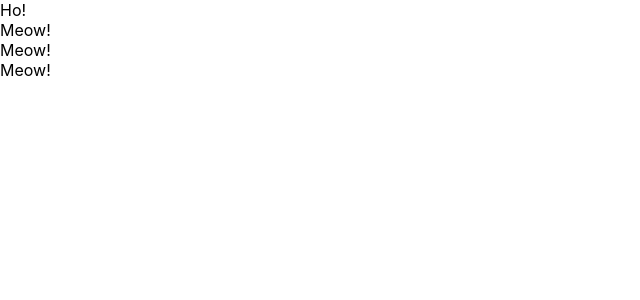
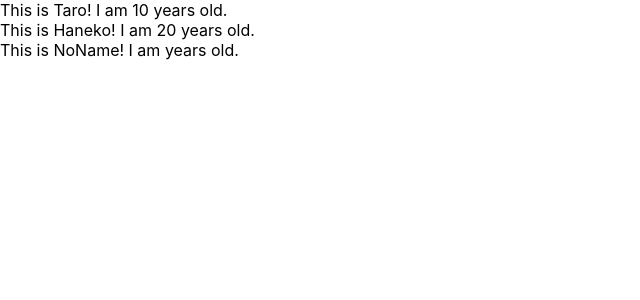
Before and after one commit to Honoka007/umedy-react-redux-crud-application, a React (Create React App) app: page / in a window 1280 px wide. Shown: the top 300 px of the page, without its empty margins (0-640 px from the left). Built offline with nearby package versions, Linux system fonts and the light colour scheme.

Commit message:
what props is

```diff
--- a/public/index.html
+++ b/public/index.html
@@ -27,7 +27,6 @@
   <body>
     <noscript>You need to enable JavaScript to run this app.</noscript>
     <div id="root">
-      <p>React テスト</p>
     </div>
     <!--
       This HTML file is a template.
--- a/src/App.js
+++ b/src/App.js
@@ -1,29 +1,31 @@
 import React from 'react';
 
-//class App extends Component {
-  //render() {
-    //return(
-      //<React.Fragment>
-        //<label htmlFor="bar">bar</label>
-        //<input type="text" onChange={() => { console.log ("I am clicked")}}/>
-      //</React.Fragment>
-    //)
-  //}
-//}
-
 const App = () =>{
+  const profiles = [
+    {name: "Taro", age: 10},
+    {name: "Haneko", age: 20},
+    { name: "NoName"}
+  ]
   return (
-  <div>Ho!
-    <Cat />
-    <Cat />
-    <Cat />
+  <div>
+    {
+      profiles.map((profile, index) => {
+        return <User name={profile.name} age={profile.age} key={index}/>
+      })
+    }
   </div>
   )
 }
 
 
-const Cat = () => {
-  return <div>Meow!</div>
+const User = (props) => {
+  return <div>
+    This is {props.name}! I am {props.age} years old.
+    </div>
+}
+
+User.defalutProps = {
+  age: 30
 }
 
 export default App;
```
